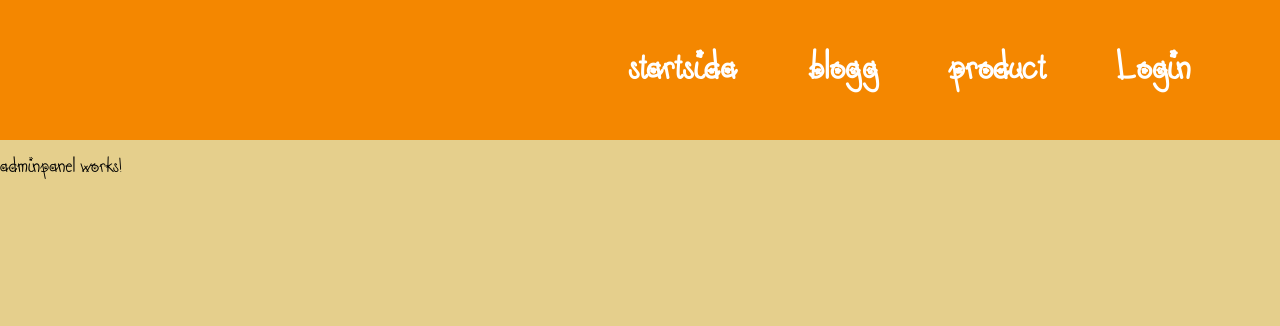
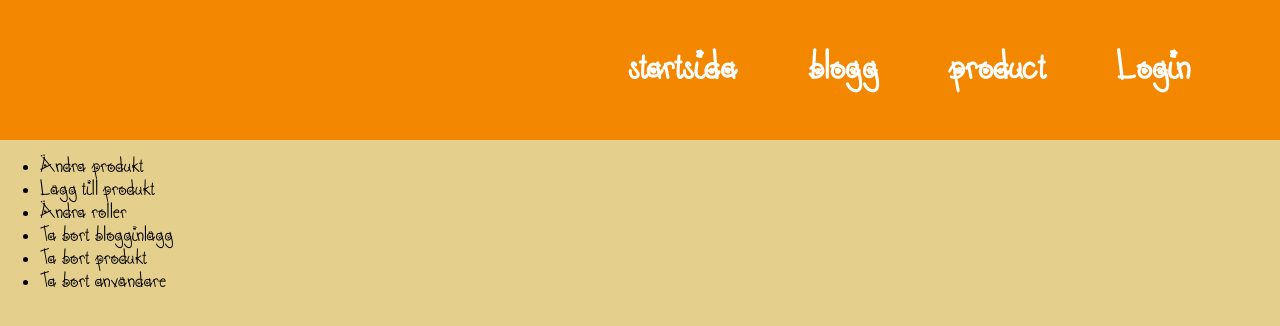
Before and after one commit to melvinsjostrand/slutarbeteTe4, an Angular app in the folder my-app/: page /adminpanel in a window 1280 px wide. Shown: the top 326 px of the page. Built offline with nearby package versions, Linux system fonts and the light colour scheme.

Commit message:
adminpanel

```diff
--- a/my-app/src/app/components/adminpanel/adminpanel.component.html
+++ b/my-app/src/app/components/adminpanel/adminpanel.component.html
@@ -1 +1,26 @@
-<p>adminpanel works!</p>
+<div id="create">
+    <div class="wrapper">
+        <main>
+            <ul>
+                <li>
+                    <a [routerlink]="">Ändra produkt</a>
+                </li>
+                <li>
+                    <a [routerlink]="">Lägg till produkt</a>
+                </li>
+                <li>
+                    <a [routerlink]="">Ändra roller</a>
+                </li>
+                <li>
+                    <a [routerlink]="">Ta bort blogginlägg</a>
+                </li>
+                <li>
+                    <a [routerlink]="">Ta bort produkt</a>
+                </li>
+                <li>
+                    <a [routerlink]="">Ta bort användare</a>
+                </li>
+            </ul>
+        </main>
+    </div>
+</div>
```
